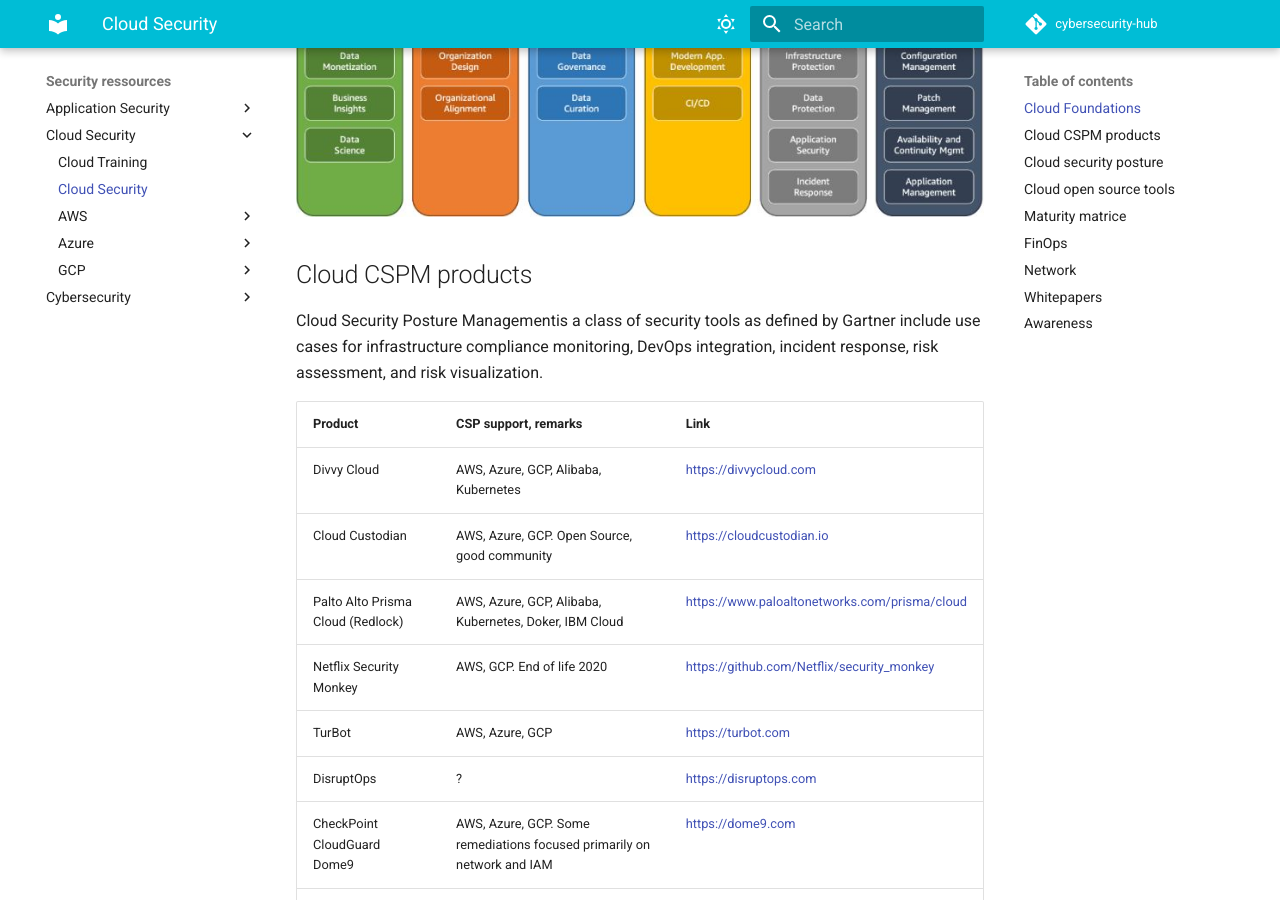
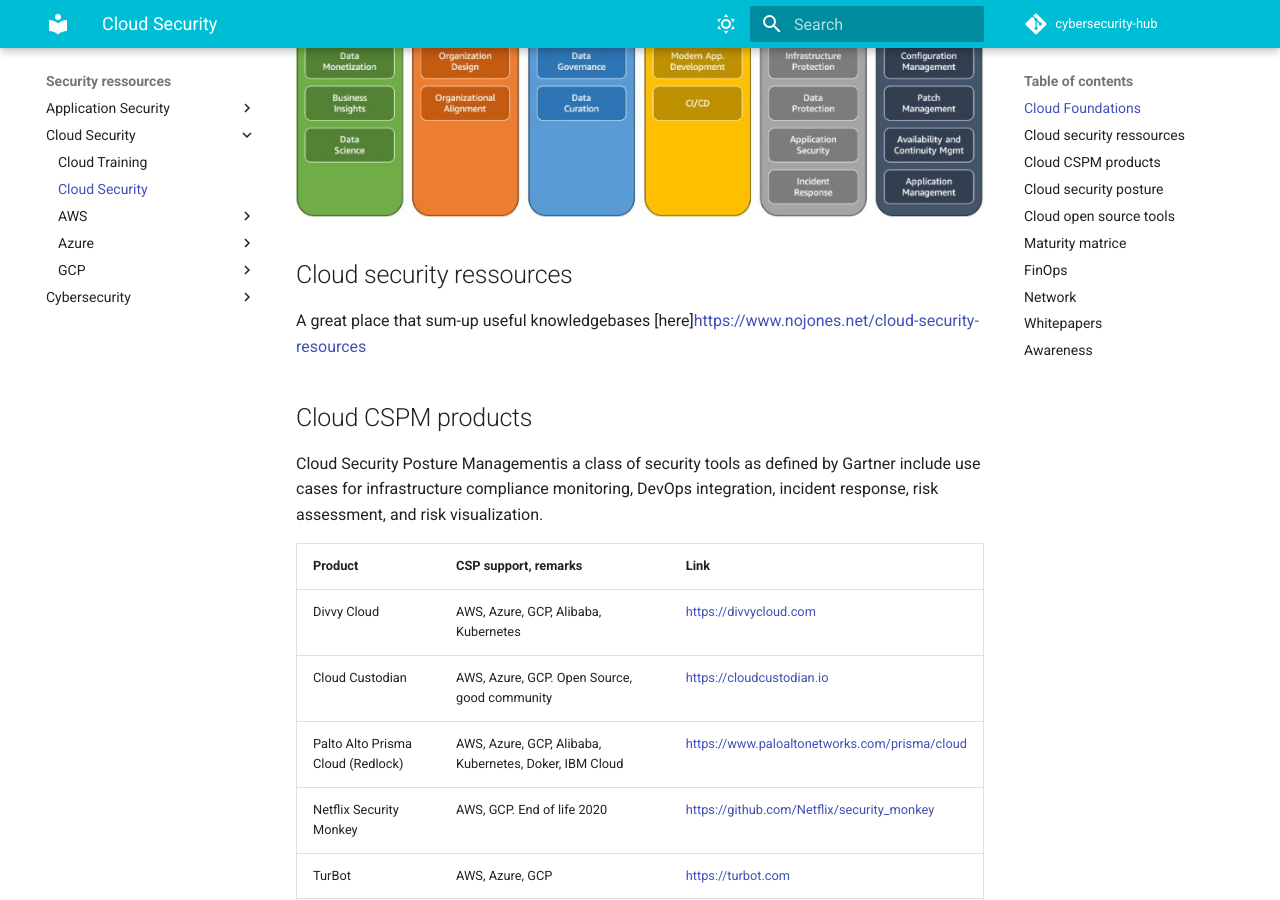
Before and after one commit to adamtaj/cybersecurity-hub, an MkDocs documentation site: the page built from docs/Security ressources/Cloud Security/cloud_security.md, in a window 1280 px wide and 900 px high, scrolled down 513 px. Built offline with MkDocs 1.6.1 and Material for MkDocs 9.7.7, drawn with Linux system fonts in a browser that asks for light colours; comment, search, counter and statistics services are not loaded.

Commit message:
Add more content

```diff
--- a/docs/Security ressources/Cloud Security/cloud_security.md
+++ b/docs/Security ressources/Cloud Security/cloud_security.md
@@ -5,6 +5,10 @@ title: Cloud Security
 This is a great overview of AWS's "Cloud Foundations
 
 ![Cloud foundations](assets/cloud-foundations.jpeg){: align=center}
+
+## Cloud security ressources
+
+A great place that sum-up useful knowledgebases [here]<https://www.nojones.net/cloud-security-resources>
 
 ## Cloud CSPM products
 
```
